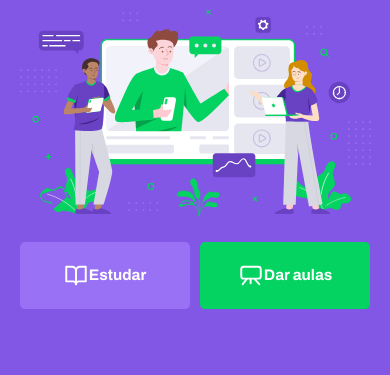
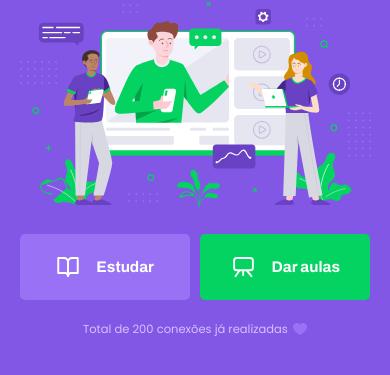
Before and after one commit to gabrielamenezes/proffy-project, a plain HTML site: page index.html in a window 390 px wide. Shown: the part 329-704 px from the top of the page. Drawn offline with Linux system fonts and the light colour scheme.

Commit message:
mobile first da tela inicial feito

```diff
--- a/index.html
+++ b/index.html
@@ -31,6 +31,10 @@
                 Dar aulas
             </a>
         </div>
+        <p class="total-connections">
+            Total de 200 conexões já realizadas
+            <img src="images/icons/purple-heart.svg" alt="Coração Roxo">
+        </p>
     </div>
 
 </body>
--- a/partials/page-landing.css
+++ b/partials/page-landing.css
@@ -48,12 +48,13 @@
     align-items: center;
     justify-content: center;
     text-decoration: none;
-    transition: background 500ms;
+    transition: background 0.2s;
     color: var(--color-button-text);
 
 }
 .buttons-container a img {
     width: 4rem;
+    margin-right: 2.4rem;
 }
 .buttons-container a.study {
     background: var(--color-primary-lighter);
@@ -65,3 +66,18 @@
     background: var(--color-secondary);
     margin-right: 0;
 }
+
+.buttons-container a.give-classes:hover {
+    background: var(--color-secondary-dark);
+}
+
+.total-connections {
+    font-size: 1.8rem;
+    display: flex;
+    justify-content: center;
+    align-items: center;
+}
+
+.total-connections img {
+    margin-left: 0.8rem;
+}
```
